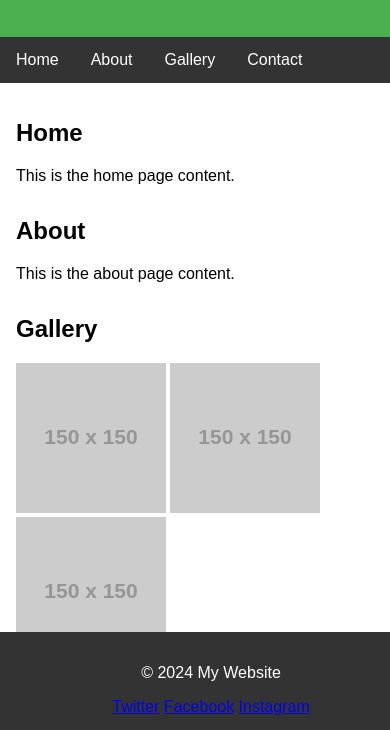
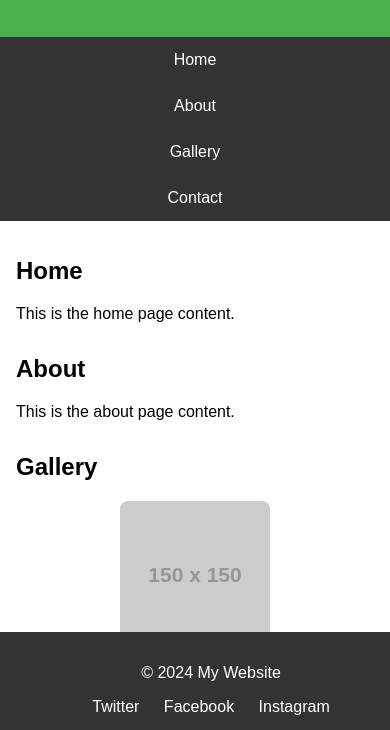
Before and after one commit to Nsvietnam/my-ai-generated-website, a plain HTML site: page index.html in a window 390 px wide. Shown: the part 112-842 px from the top of the page. Drawn offline with Linux system fonts and the light colour scheme; placeholder pictures from the web are drawn by us.

Commit message:
Update styles.css

```diff
--- a/styles.css
+++ b/styles.css
@@ -43,6 +43,17 @@ section {
     margin-bottom: 2rem;
 }
 
+.gallery {
+    display: flex;
+    gap: 10px;
+}
+
+.gallery img {
+    width: 100%;
+    max-width: 150px;
+    border-radius: 8px;
+}
+
 footer {
     background-color: #333;
     color: white;
@@ -51,6 +62,12 @@ footer {
     position: fixed;
     width: 100%;
     bottom: 0;
+}
+
+.social-media a {
+    color: white;
+    margin: 0 10px;
+    text-decoration: none;
 }
 
 form label {
@@ -78,3 +95,14 @@ form button {
 form button:hover {
     background-color: #45a049;
 }
+
+@media (max-width: 600px) {
+    nav li {
+        float: none;
+    }
+
+    .gallery {
+        flex-direction: column;
+        align-items: center;
+    }
+}
```
